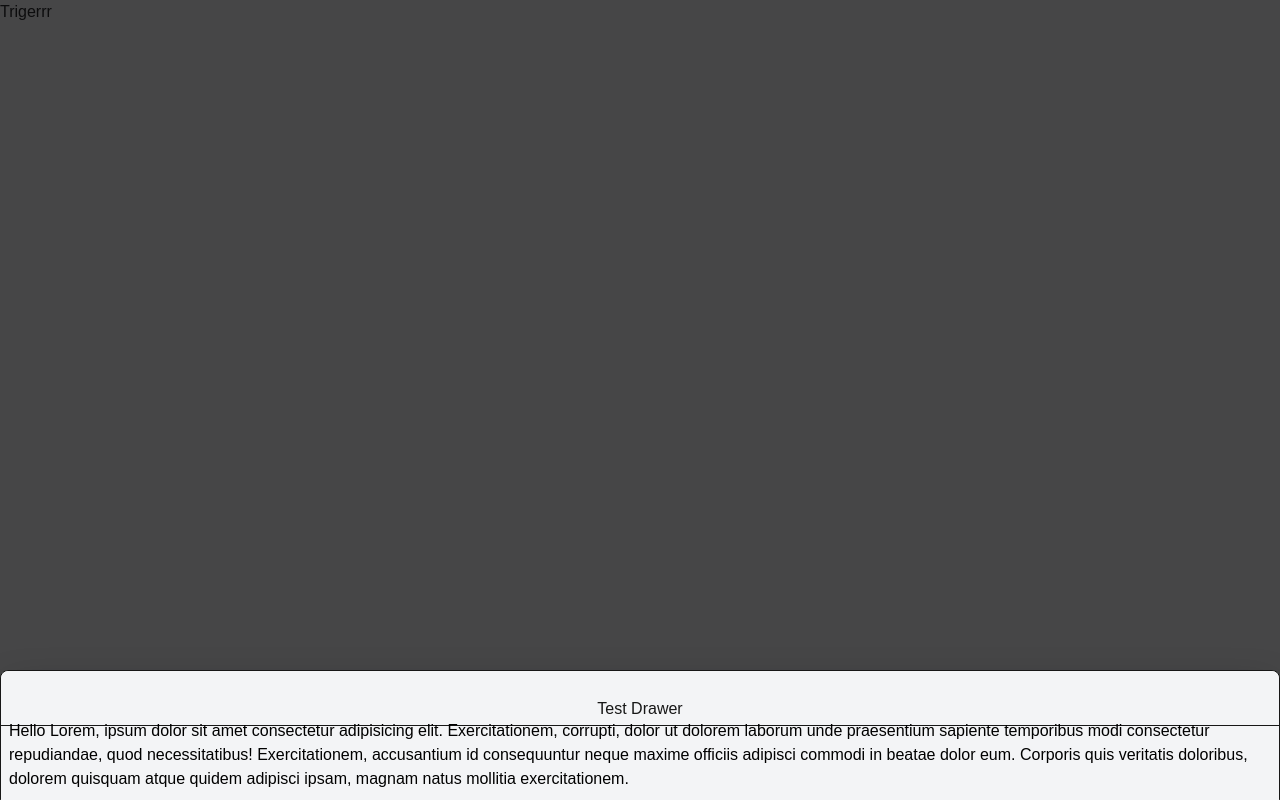
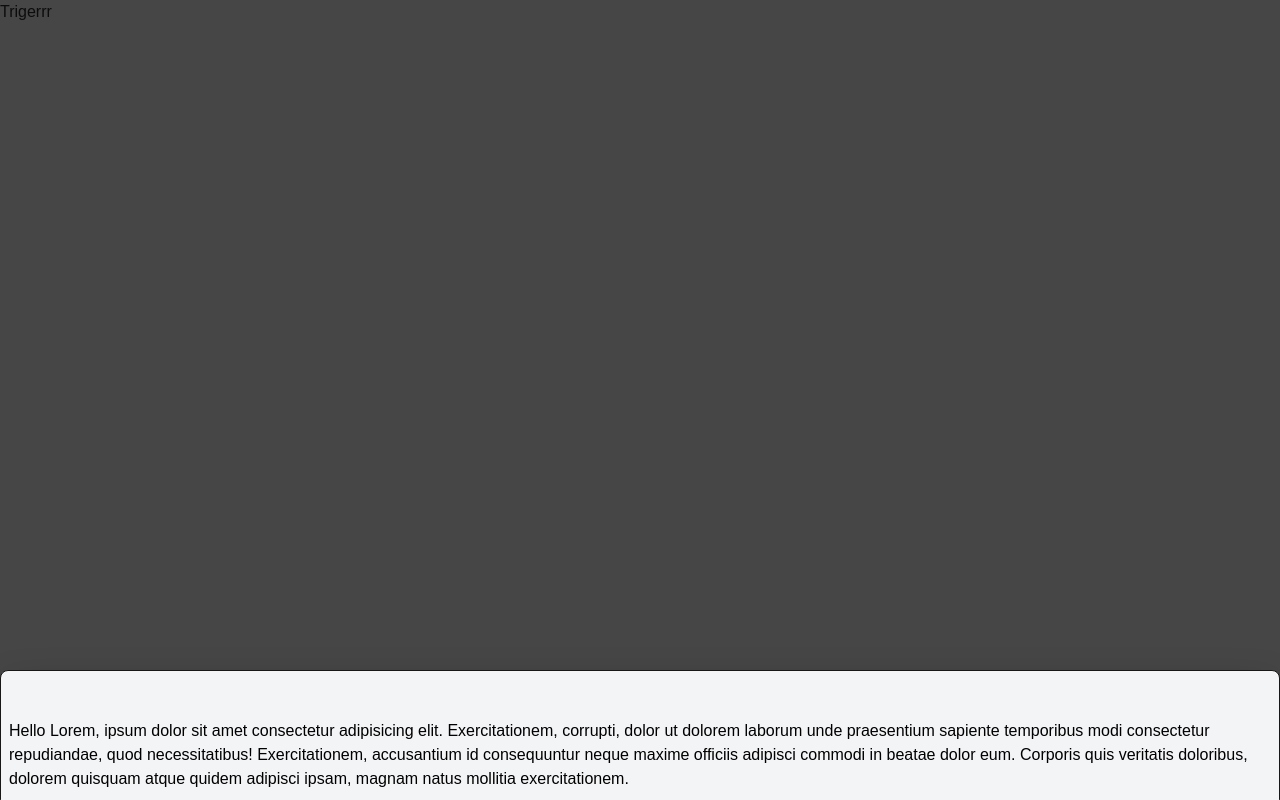
Before and after one commit to oluSammy/test-drawer, a Next.js app: page / in a window 1280 px wide. Both pictures are taken after a click on the button "Trigerrr". Built offline with nearby package versions, Linux system fonts and the light colour scheme.

Commit message:
fix: z index

```diff
--- a/src/components/Drawer.tsx
+++ b/src/components/Drawer.tsx
@@ -29,13 +29,14 @@ const DrawerDemo = ({
       <Drawer.Portal>
         <Drawer.Overlay className="animate-overlayShow fixed inset-0 z-10 bg-[rgba(9,9,10,0.75)]" />
         <Drawer.Content className="border-gray-60 fixed right-0 bottom-0 left-0 z-60 flex h-fit max-h-[97%] flex-col rounded-t-lg border-[0.5px] bg-gray-100 shadow-[0px_10px_38px_-10px_hsla(206,22%,7%,0.35),0px_10px_20px_-15px_hsla(206,22%,7%,0.2)] outline-none">
-          <BaseDrawer
+          {/* <BaseDrawer
             isOpen={isOpen}
             onClose={onClose}
             title={title}
             content={content}
             nestedDrawer={nestedDrawer}
-          />
+          /> */}
+          <div className="relative mt-10 p-2 z-80">{content}</div>
         </Drawer.Content>
       </Drawer.Portal>
     </Drawer.Root>
```
